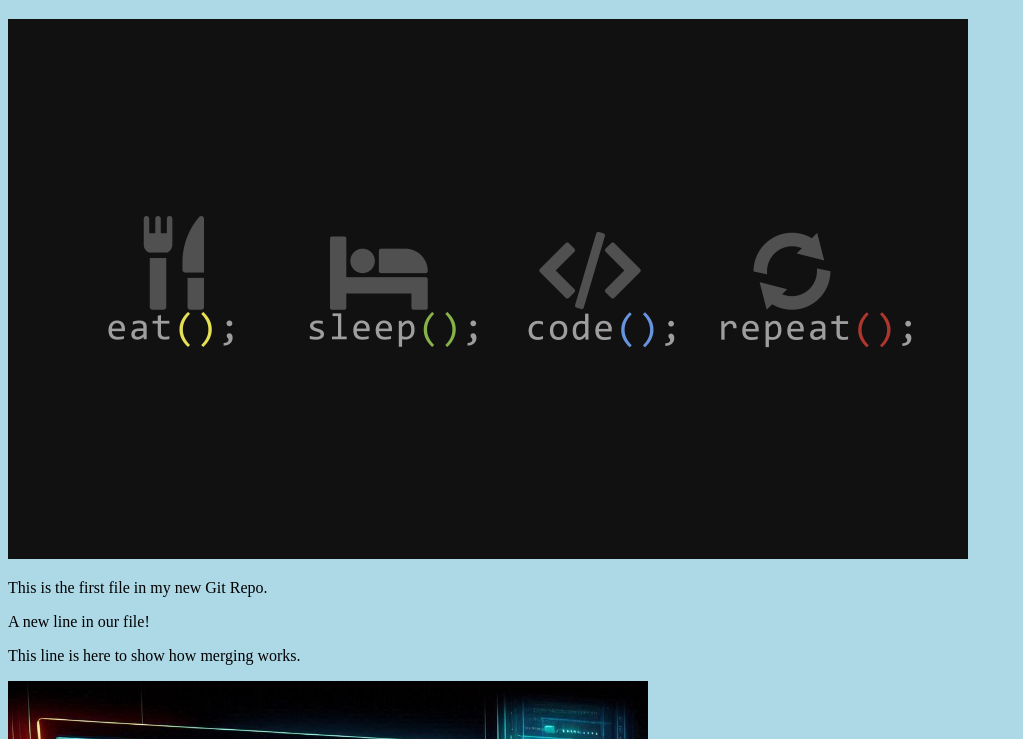
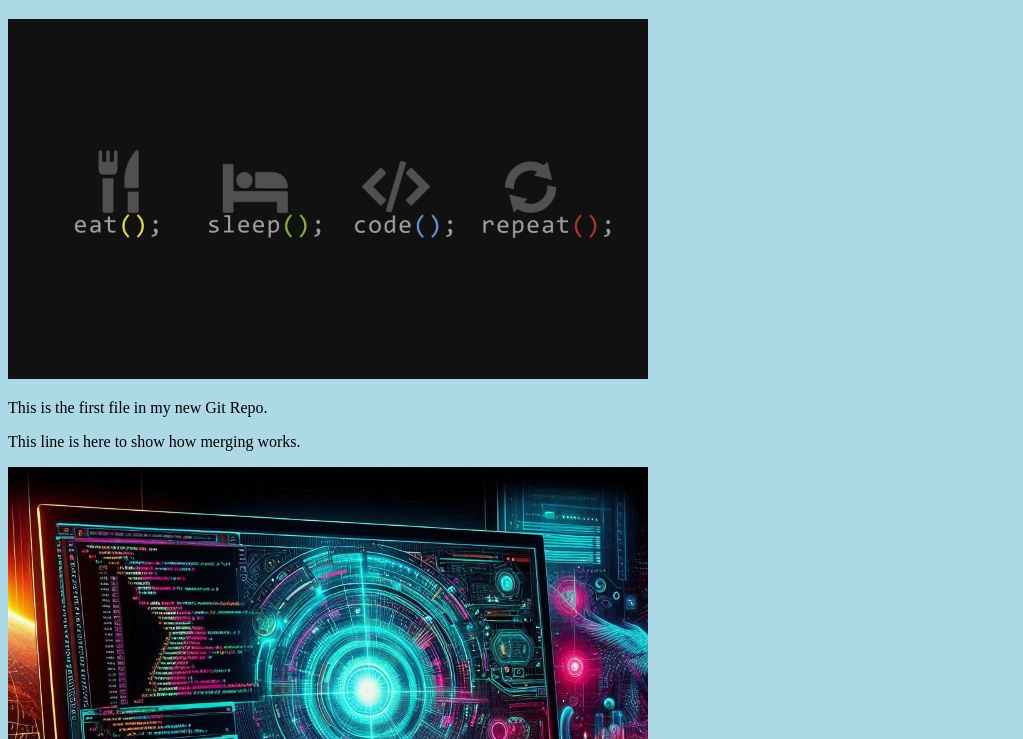
Before and after one commit to jrpMello/hello-world, a plain HTML site: page index.html in a window 1280 px wide. Shown: the part 61-800 px from the top of the page, without its empty margins (0-1023 px from the left). Drawn offline with Linux system fonts and the light colour scheme.

Commit message:
updated index.html Resized Image

```diff
--- a/index.html
+++ b/index.html
@@ -6,10 +6,8 @@
 </head>
 <body>
     <h1>Hello world!</h1>
-    <div><img src="peakpx.jpg" alt="Hello World from Space"
-        style="width:100%;max-width:960px"></div>
+    <div><img src="peakpx.jpg" alt="Hello World from Space" style="width:100%;max-width:640px"></div>
     <p>This is the first file in my new Git Repo.</p>
-    <p>A new line in our file!</p>
     <p>This line is here to show how merging works.</p>
     <div><img src="pccolor.jpg" alt="Hello Git" style="width:100%;max-width:640px"></div>
 </body>
```
